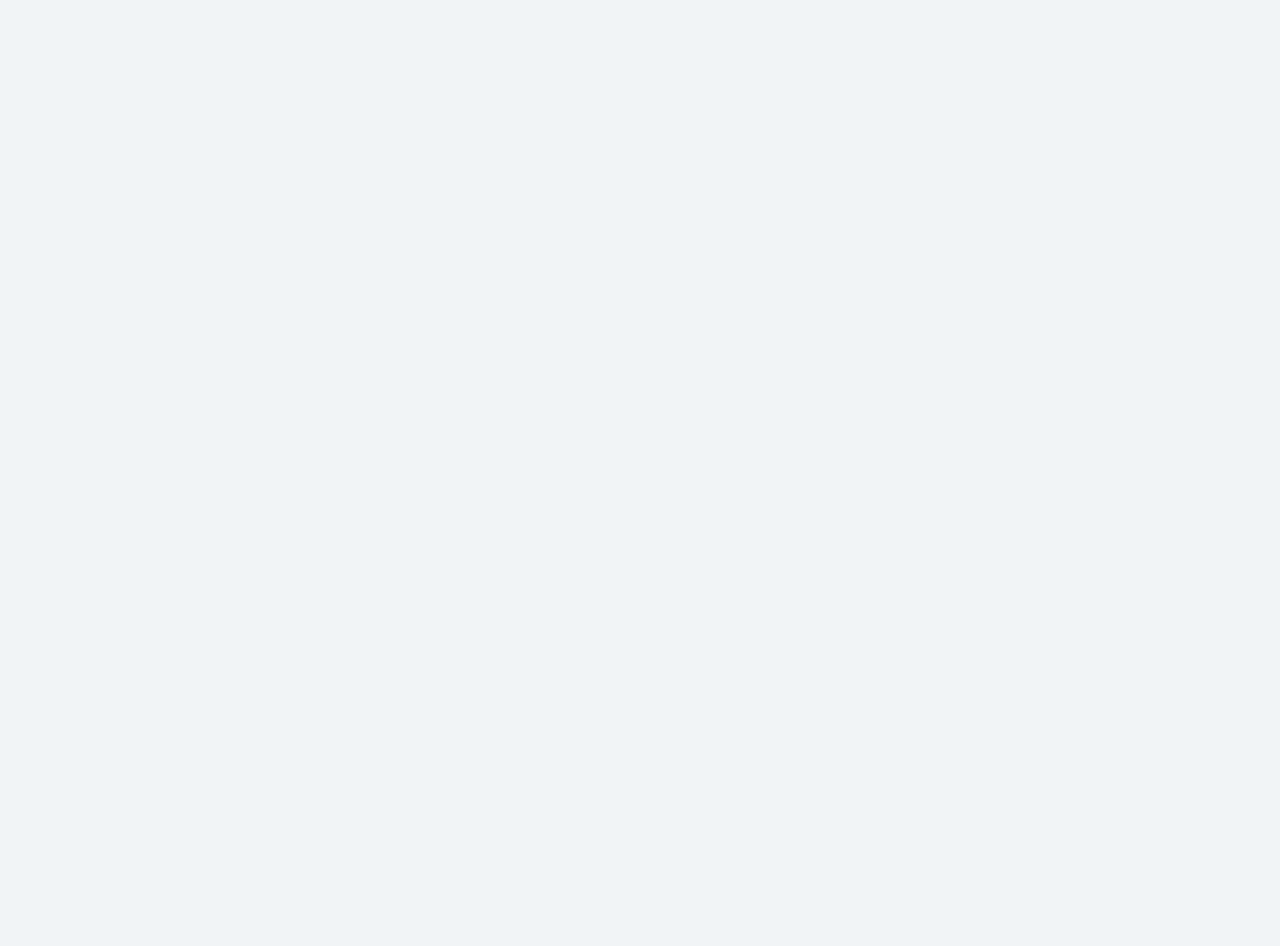
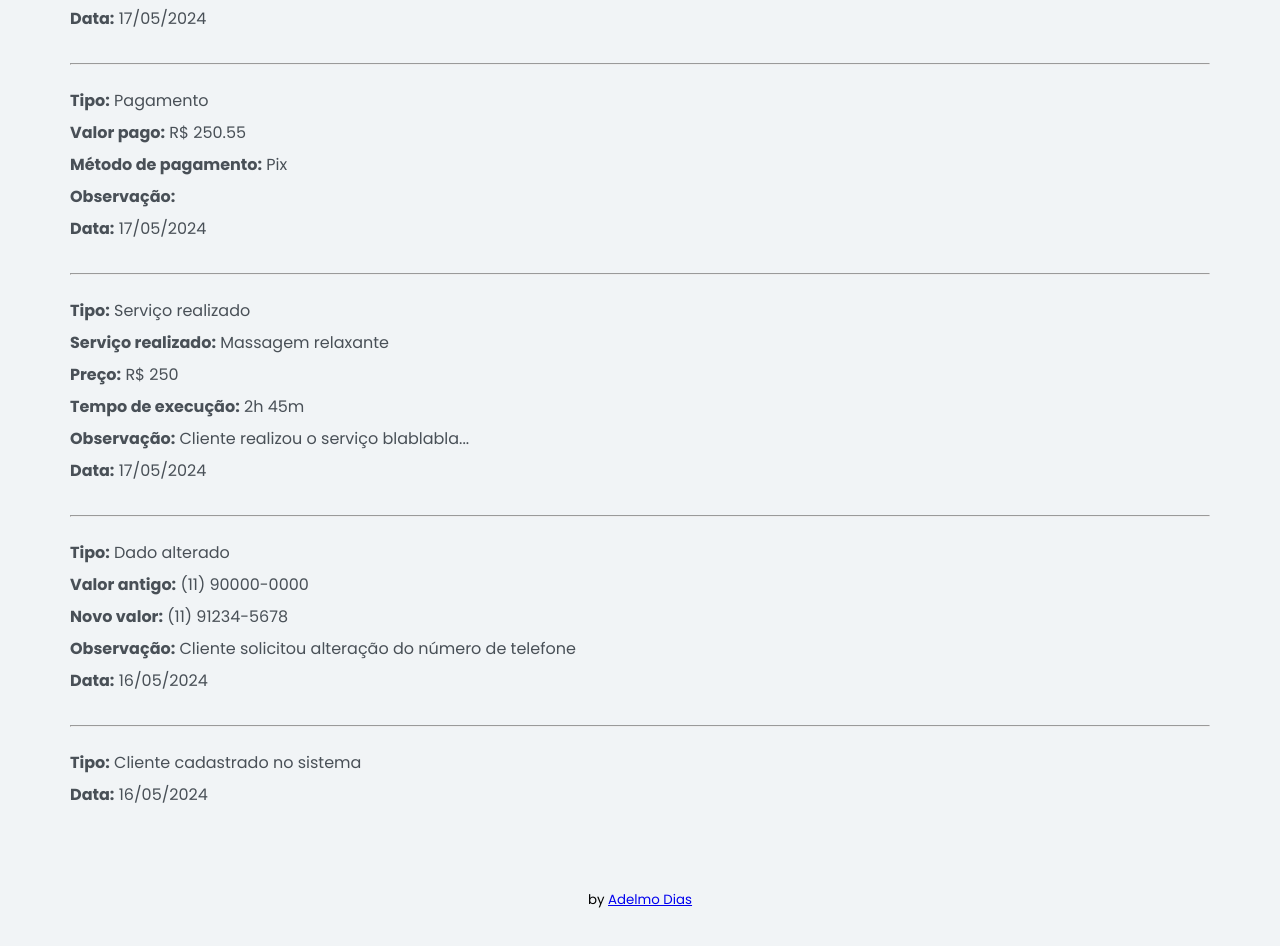
Before and after one commit to adelmodias95/rs-admin-frontend, a React (Create React App) app: page /clientes/1 in a window 1280 px wide. Shown: the part 960-1906 px from the top of the page. Before the commit the page ends 800 px from the top, so only its background shows below. Built offline with nearby package versions, Linux system fonts and the light colour scheme; no server answers; sample sign-in values are in the browser's storage.

Commit message:
trabalhando no historico do cliente

```diff
--- a/src/GlobalStyle.ts
+++ b/src/GlobalStyle.ts
@@ -89,6 +89,23 @@ const GlobalStyles = createGlobalStyle`
         padding-bottom: 2rem;
     }
 
+    h1, h2, h3, h4, h5, h6 {
+        color: ${VARIABLES.lightTheme.titleColor};
+        margin-bottom: 1.5rem;
+    }
+
+    h1 {
+        font-size: 2rem;
+    }
+
+    p{
+        color: ${VARIABLES.lightTheme.textColor};
+        font-size: 1rem;
+        line-height: 150%;
+        font-weight: 400;
+        margin-bottom: 0.5rem;
+    }
+
     .ReactModal__Content{
         max-width: 600px;
         max-height: max-content;
--- /dev/null
+++ b/src/components/CustomerHistory/index.tsx
@@ -0,0 +1,169 @@
+import { useState } from "react";
+
+export const CustomerHistory = () => {
+    const [customerHistory] = useState([
+        {
+            id: 19,
+            type: "payment-reversal",
+            typeTranslated: "Estorno de pagamento",
+
+            inputChanged: "",
+            oldValue: "",
+            newValue: "",
+
+            serviceName: "",
+            price: null,
+            timeHours: null /* 1 a 24 */,
+            timeMinutes: null /* 0 a 59 */,
+
+            paymentValue: 100.0,
+            paymentMethod: "Pix",
+
+            authorId: 1,
+            authorName: "Contato@adelmodias.com.br",
+            description: "Estorno realizado para o cliente no pix pelo motivo de blablabla",
+            createdAt: "2024-05-17T23:00:00.147Z",
+            updatedAt: "2024-05-17T23:00:00.147Z",
+        },
+        {
+            id: 19,
+            type: "payment",
+            typeTranslated: "Pagamento",
+
+            inputChanged: "",
+            oldValue: "",
+            newValue: "",
+
+            serviceName: "",
+            price: null,
+            timeHours: null /* 1 a 24 */,
+            timeMinutes: null /* 0 a 59 */,
+
+            paymentValue: 250.55,
+            paymentMethod: "Pix",
+
+            authorId: 1,
+            authorName: "Contato@adelmodias.com.br",
+            description: "",
+            createdAt: "2024-05-17T23:00:00.147Z",
+            updatedAt: "2024-05-17T23:00:00.147Z",
+        },
+        {
+            id: 19,
+            type: "service",
+            typeTranslated: "Serviço realizado",
+
+            inputChanged: "",
+            oldValue: "",
+            newValue: "",
+
+            serviceName: "Massagem relaxante",
+            servicePrice: 250.0,
+            timeHours: 2 /* 1 a 24 */,
+            timeMinutes: 45 /* 0 a 59 */,
+
+            authorId: 1,
+            authorName: "Contato@adelmodias.com.br",
+            description: "Cliente realizou o serviço blablabla...",
+            createdAt: "2024-05-17T23:00:00.147Z",
+            updatedAt: "2024-05-17T23:00:00.147Z",
+        },
+        {
+            id: 19,
+            type: "data-changed",
+            typeTranslated: "Dado alterado",
+            oldValue: "(11) 90000-0000",
+            newValue: "(11) 91234-5678",
+            authorId: 1,
+            authorName: "Contato@adelmodias.com.br",
+            description: "Cliente solicitou alteração do número de telefone",
+            createdAt: "2024-05-16T23:00:00.147Z",
+            updatedAt: "2024-05-16T23:00:00.147Z",
+        },
+        {
+            id: 19,
+            type: "data-created",
+            typeTranslated: "Cliente cadastrado no sistema",
+            oldValue: "",
+            newValue: "",
+            authorId: 1,
+            authorName: "Contato@adelmodias.com.br",
+            createdAt: "2024-05-16T23:00:00.147Z",
+            updatedAt: "2024-05-16T23:00:00.147Z",
+        },
+    ]);
+
+    return (
+        <>
+            <h1>Histórico do cliente</h1>
+
+            <div>
+                {customerHistory.map((history) => (
+                    <div style={{ marginTop: "2rem" }}>
+                        <hr />
+                        <br />
+                        <p>
+                            <strong>Tipo:</strong> {history.typeTranslated}
+                        </p>
+
+                        {history.type === "data-changed" ? (
+                            <>
+                                <p>
+                                    <strong>Valor antigo:</strong> {history.oldValue}
+                                </p>
+                                <p>
+                                    <strong>Novo valor:</strong> {history.newValue}
+                                </p>
+                            </>
+                        ) : (
+                            ""
+                        )}
+
+                        {history.type === "service" ? (
+                            <>
+                                <p>
+                                    <strong>Serviço realizado:</strong> {history.serviceName}
+                                </p>
+                                <p>
+                                    <strong>Preço:</strong> R$ {history.servicePrice}
+                                </p>
+                                <p>
+                                    <strong>Tempo de execução:</strong> {history.timeHours}h {history.timeMinutes}m
+                                </p>
+                            </>
+                        ) : (
+                            ""
+                        )}
+
+                        {history.type === "payment" || history.type === "payment-reversal" ? (
+                            <>
+                                <p>
+                                    <strong>Valor pago:</strong> R$ {history.paymentValue}
+                                </p>
+                                <p>
+                                    <strong>Método de pagamento:</strong> {history.paymentMethod}
+                                </p>
+                            </>
+                        ) : (
+                            ""
+                        )}
+
+                        {history.type !== "data-created" ? (
+                            <>
+                                <p>
+                                    <strong>Observação:</strong> {history.description}
+                                </p>
+                            </>
+                        ) : (
+                            ""
+                        )}
+
+                        <p>
+                            <strong>Data:</strong> {new Intl.DateTimeFormat("pt-BR").format(new Date(history.createdAt))}
+                        </p>
+                    </div>
+                ))}
+            </div>
+        </>
+    );
+};
--- /dev/null
+++ b/src/components/CustomerHistory/style.ts
@@ -0,0 +1,5 @@
+import styled from "styled-components";
+
+// export const Title = styled.h1`
+
+// `;
--- a/src/pages/CustomerSinglePage/index.tsx
+++ b/src/pages/CustomerSinglePage/index.tsx
@@ -4,6 +4,7 @@ import { useParams } from "react-router-dom";
 import api from "../../services/api";
 
 import { PageHeaderContainer } from "../../GlobalStyle";
+import { CustomerHistory } from "../../components/CustomerHistory";
 
 export const CustomerSinglePage = () => {
     const { id } = useParams();
@@ -98,7 +99,7 @@ export const CustomerSinglePage = () => {
                 </button>
             </PageHeaderContainer>
 
-            <form>
+            <form style={{marginBottom: '4rem'}}>
                 <input type="text" name="firstName" placeholder="Nome" value={customer.firstName} disabled={editAllowed ? false : true} />
                 <input type="text" name="lastName" placeholder="Sobrenome" value={customer.lastName} disabled={editAllowed ? false : true} />
                 <input type="text" name="phone" placeholder="Telefone" value={customer.phone} disabled={editAllowed ? false : true} />
@@ -112,6 +113,8 @@ export const CustomerSinglePage = () => {
                     Salvar edição
                 </button>
             </form>
+
+            <CustomerHistory />
         </>
     );
 };
```
